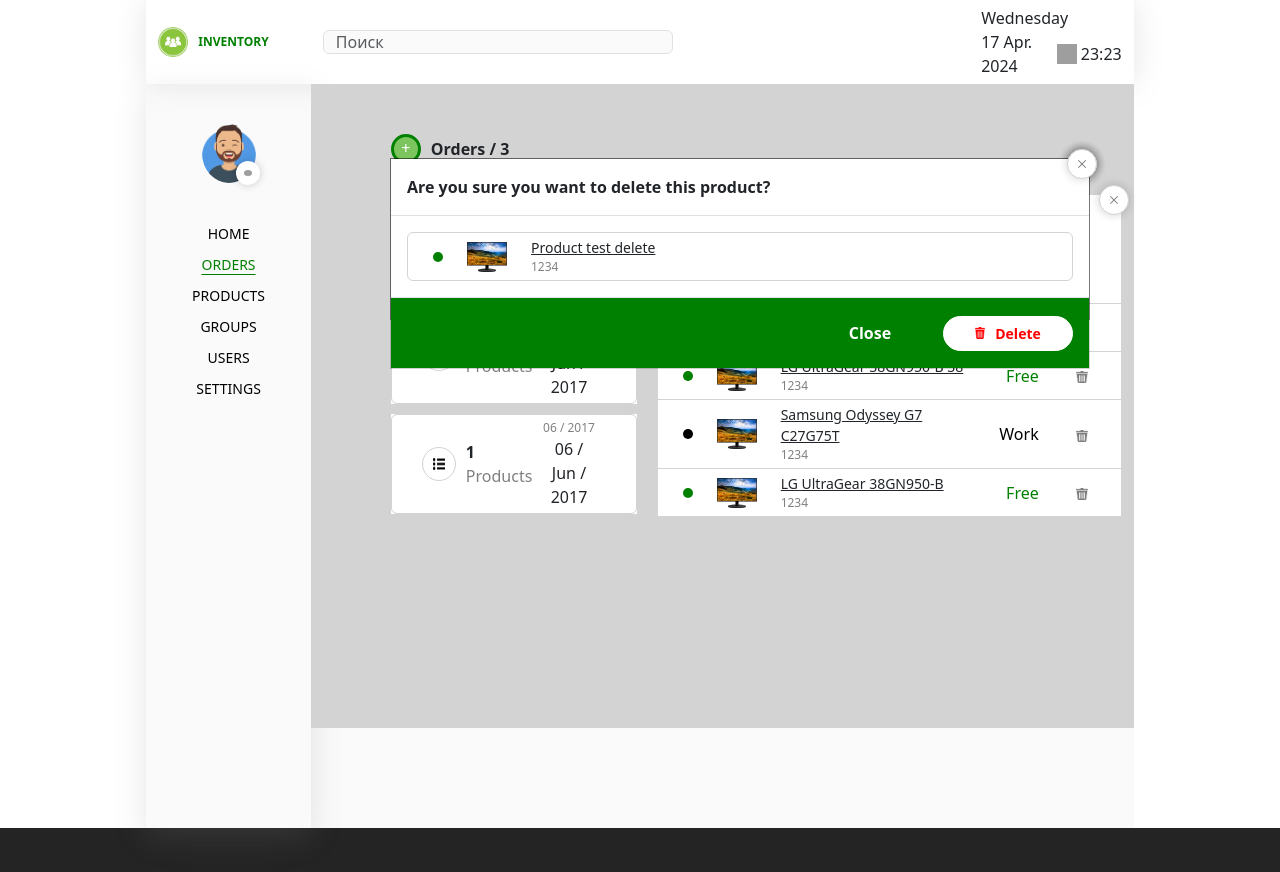
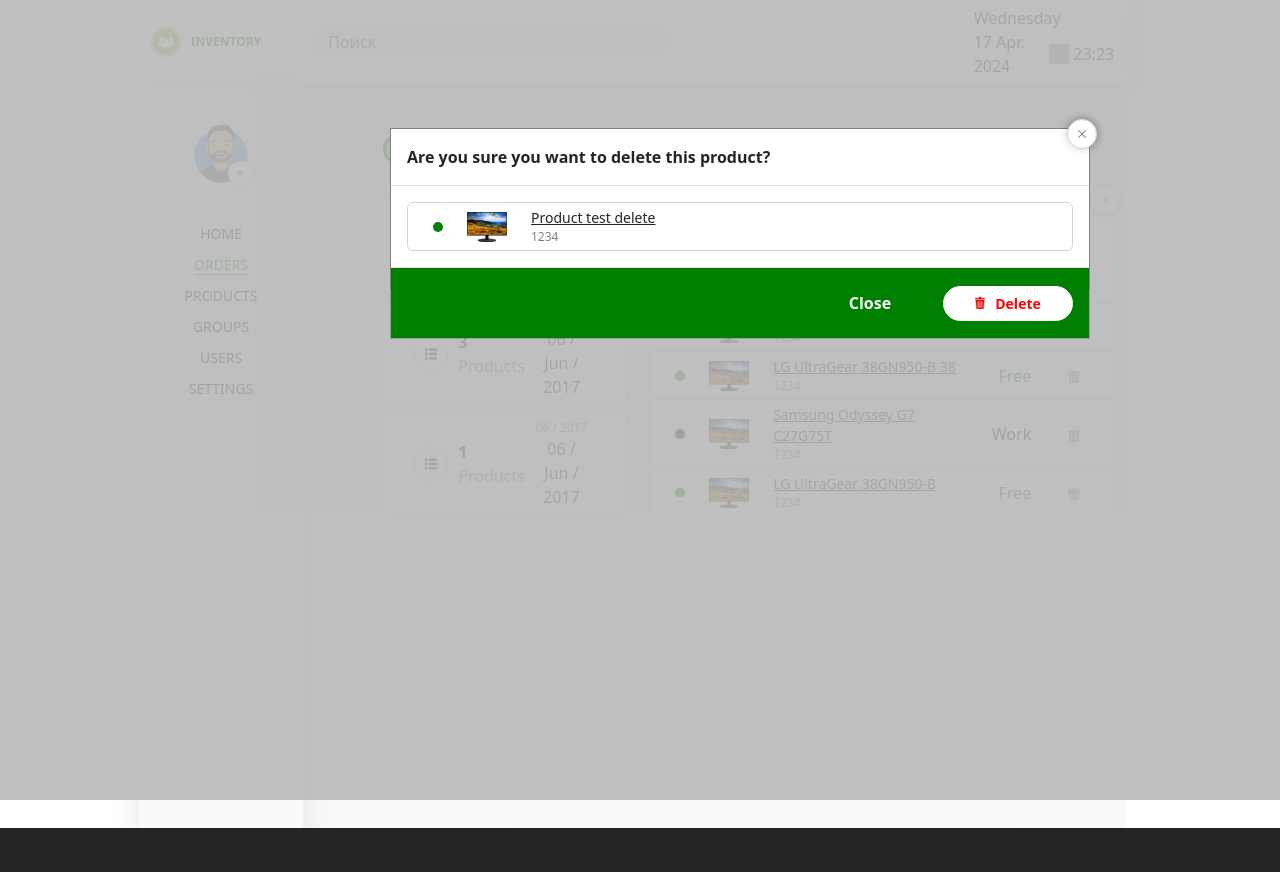
Before and after one commit to Lobovem/DzenCode, a React (Vite) app: page /orders/1/1 in a window 1280 px wide. Both pictures are taken after a click on the button 1081 px from the left and 327 px from the top of the page. Shown: the top 872 px of the page. After the commit the page ends 828 px from the top, so only its background shows below. Built offline with nearby package versions, Linux system fonts and the light colour scheme; data requests are answered from the project's data file; grey boxes are pictures that could not be loaded.

Commit message:
fix(PopUp): add background to popUp and hidden scroll when modal is open

```diff
--- a/src/components/Layout/Layout.scss
+++ b/src/components/Layout/Layout.scss
@@ -18,7 +18,7 @@
 }
 
 .isDelete {
-  background-color: lightgray;
+  // background-color: lightgray;
 }
 
 .main {
--- a/src/components/Layout/Layout.tsx
+++ b/src/components/Layout/Layout.tsx
@@ -9,6 +9,15 @@ import './Layout.scss';
 
 export const Layout: FC = () => {
   const isDelete = useSelector((state: RootState) => state.dzenCode.isDelete);
+  const handleOpenModal = () => document.body.classList.add('modalActive');
+  const handleCloseModal = () => document.body.classList.remove('modalActive');
+
+  if (isDelete) {
+    handleOpenModal();
+  } else {
+    handleCloseModal();
+  }
+
   return (
     <>
       <Header />
--- a/src/components/PopUp/PopUp.scss
+++ b/src/components/PopUp/PopUp.scss
@@ -1,12 +1,16 @@
 .modal {
-  position: absolute;
+  position: fixed;
   display: block;
-  top: 130px;
+  // background-color: lightgray;
+  top: 0;
+  background-color: rgba(183, 183, 183, 0.415);
+  /* Прозрачный черный цвет */
 }
 
 .modal-content {
   border-radius: 0;
   min-width: 700px;
+  top: 100px;
 }
 
 
--- a/src/components/PopUp/PopUp.tsx
+++ b/src/components/PopUp/PopUp.tsx
@@ -45,7 +45,7 @@ export const PopUp: FC<IItemProps> = ({ deleteItem }) => {
   };
 
   return (
-    <div className="modal show">
+    <div className="modal show animation">
       <Modal.Dialog className="popUp">
         <BtnClose onClick={handleOpenPopUp} />
 
--- a/src/index.scss
+++ b/src/index.scss
@@ -24,3 +24,8 @@ body {
 p {
   margin-bottom: 0
 }
+
+.modalActive {
+  overflow-y: hidden;
+  padding-right: 15px;
+}
```
